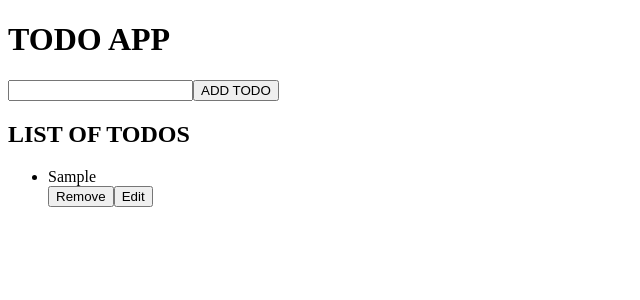
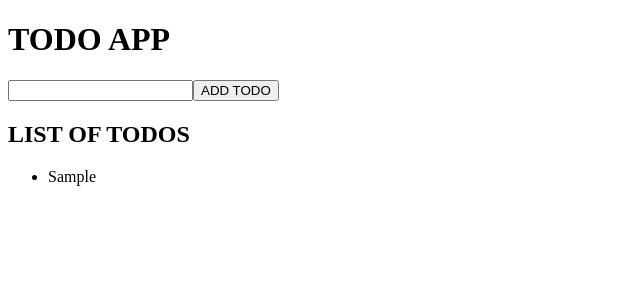
Before and after one commit to elvisonob/Scheduled-App-TS, a React (Create React App) app: page / in a window 1280 px wide. Both pictures are taken after typing "Sample" into the empty fields and a click on the button "ADD TODO". Shown: the top 300 px of the page, without its empty margins (0-640 px from the left). Built offline with nearby package versions, Linux system fonts and the light colour scheme.

Commit message:
cleansing

```diff
--- a/src/components/Todo.tsx
+++ b/src/components/Todo.tsx
@@ -17,14 +17,18 @@ function Todo() {
   const onSubmitTodo = () => {
     if (!todoList.trim()) return;
 
-    setTodos((prev) => {
-      return [...prev, { id: Math.random(), text: todoList }];
-    });
+    setTodos((prev) => [...prev, { id: Math.random(), text: todoList }]);
     setTodoList('');
   };
 
   function removeTodo(id: number) {
-    setTodos(todos.filter((todo) => todo.id !== id));
+    setTodos((prev) => prev.filter((todo) => todo.id !== id));
+  }
+
+  function onEditTodo(id: number, newText: string) {
+    setTodos((prev) =>
+      prev.map((todo) => (todo.id === id ? { ...todo, text: newText } : todo)),
+    );
   }
 
   return (
@@ -37,7 +41,7 @@ function Todo() {
         onChange={onHandleTodo}
       />
       <button onClick={onSubmitTodo}>ADD TODO</button>
-      <TodoList removeTodo={removeTodo} todos={todos} />
+      <TodoList removeTodo={removeTodo} onEditTodo={onEditTodo} todos={todos} />
     </div>
   );
 }
--- a/src/components/TodoList.tsx
+++ b/src/components/TodoList.tsx
@@ -1,3 +1,5 @@
+import { useState } from 'react';
+
 type Todos = {
   id: number;
   text: string;
@@ -6,25 +8,19 @@ type Todos = {
 type TodoListProps = {
   todos: Todos[];
   removeTodo: (id: number) => void;
+  onEditTodo: (id: number, text: string) => void;
 };
 
-function TodoList({ todos, removeTodo }: TodoListProps) {
+function TodoList({ todos, removeTodo, onEditTodo }: TodoListProps) {
+  const [editingId, setEditingId] = useState<number | null>(null);
+  const [editText, setEditText] = useState('');
+
   return (
     <div>
       <h2>LIST OF TODOS</h2>
       <ul>
         {todos.map((todo) => (
-          <div key={todo.id}>
-            <li>{todo.text}</li>
-            <button
-              onClick={() => {
-                removeTodo(todo.id);
-              }}
-            >
-              Remove
-            </button>
-            <button>Edit</button>
-          </div>
+          <li>{todo.text}</li>
         ))}
       </ul>
     </div>
```
